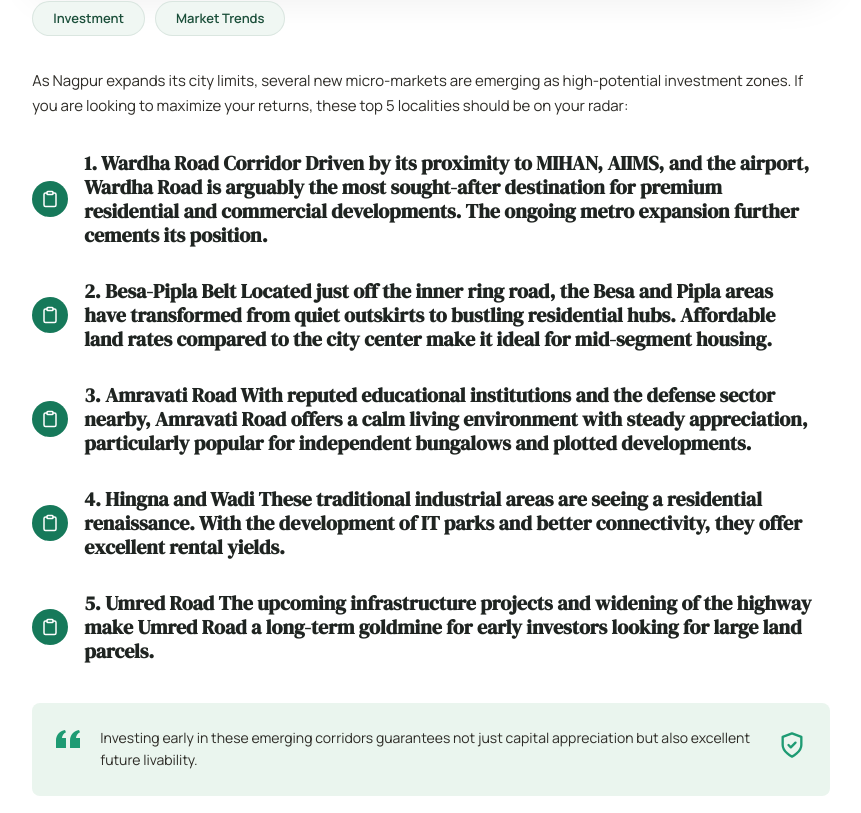
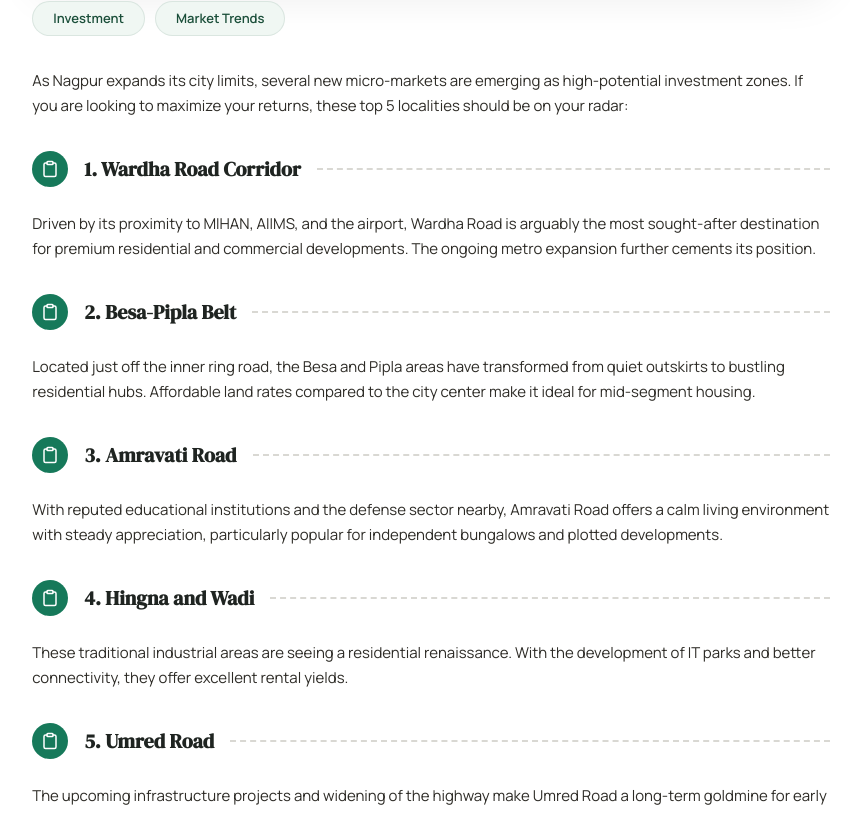
Before and after one commit to paradkar267/heyinvester, a React (Vite) app: page /blog/emerging-localities-investment-nagpur-2026 in a window 1280 px wide. Shown: the part 987-1800 px from the top of the page, without its empty margins (209-1070 px from the left). Built offline with nearby package versions, Linux system fonts and the light colour scheme.

Commit message:
Fix: Resolve undefined variable reference in JSX

```diff
--- a/src/pages/BlogPost.jsx
+++ b/src/pages/BlogPost.jsx
@@ -49,21 +49,16 @@ function CustomContentRenderer({ content }) {
       flushList();
 
       if (block.startsWith('### ')) {
-        const newlineIdx = block.indexOf('\\n');
-        let headingText = block;
-        let remainingText = '';
-        if (newlineIdx !== -1) {
-            headingText = block.substring(0, newlineIdx).trim();
-            remainingText = block.substring(newlineIdx).trim();
-        }
-        const text = headingText.replace('### ', '');
+        const lines = block.split('\n');
+        const headingText = lines[0].replace('### ', '').trim();
+        const remainingText = lines.slice(1).join('\n').trim();
 
         renderedBlocks.push(
           <div key={index + '-heading'} style={{ display: 'flex', alignItems: 'center', gap: '16px', margin: 'var(--space-8) 0 var(--space-6)' }}>
             <div style={{ width: '36px', height: '36px', borderRadius: '50%', background: 'var(--green-800)', color: 'white', display: 'flex', alignItems: 'center', justifyContent: 'center', flexShrink: 0 }}>
               <svg width="18" height="18" viewBox="0 0 24 24" fill="none" stroke="currentColor" strokeWidth="2" strokeLinecap="round" strokeLinejoin="round"><path d="M16 4h2a2 2 0 0 1 2 2v14a2 2 0 0 1-2 2H6a2 2 0 0 1-2-2V6a2 2 0 0 1 2-2h2"></path><rect x="8" y="2" width="8" height="4" rx="1" ry="1"></rect></svg>
             </div>
-            <h3 style={{ fontSize: '20px', color: 'var(--gray-900)', margin: 0, fontWeight: 700 }}>{text}</h3>
+            <h3 style={{ fontSize: '20px', color: 'var(--gray-900)', margin: 0, fontWeight: 700 }}>{headingText}</h3>
             <div style={{ flex: 1, borderBottom: '2px dashed var(--gray-200)' }}></div>
           </div>
         );
```
